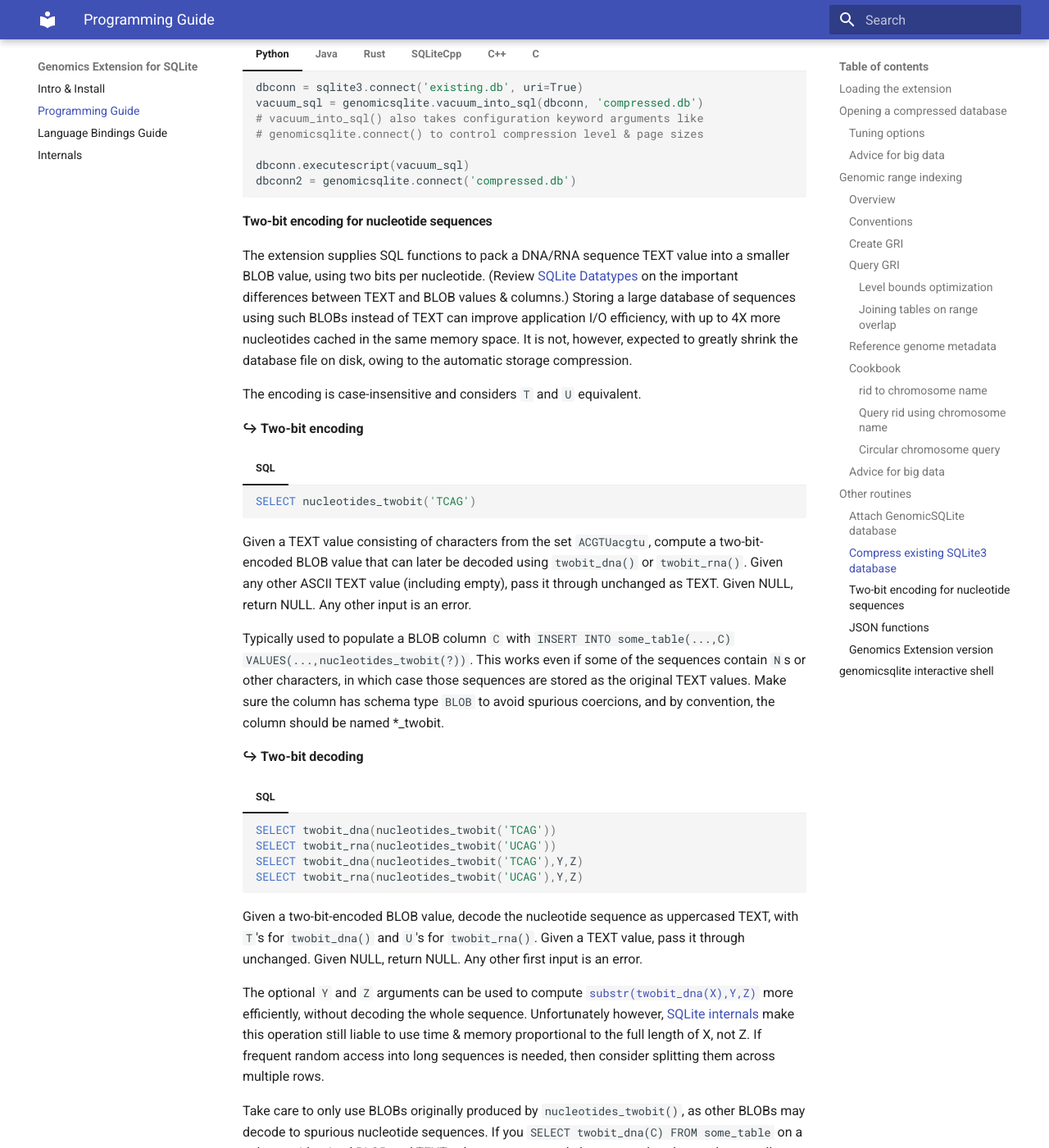
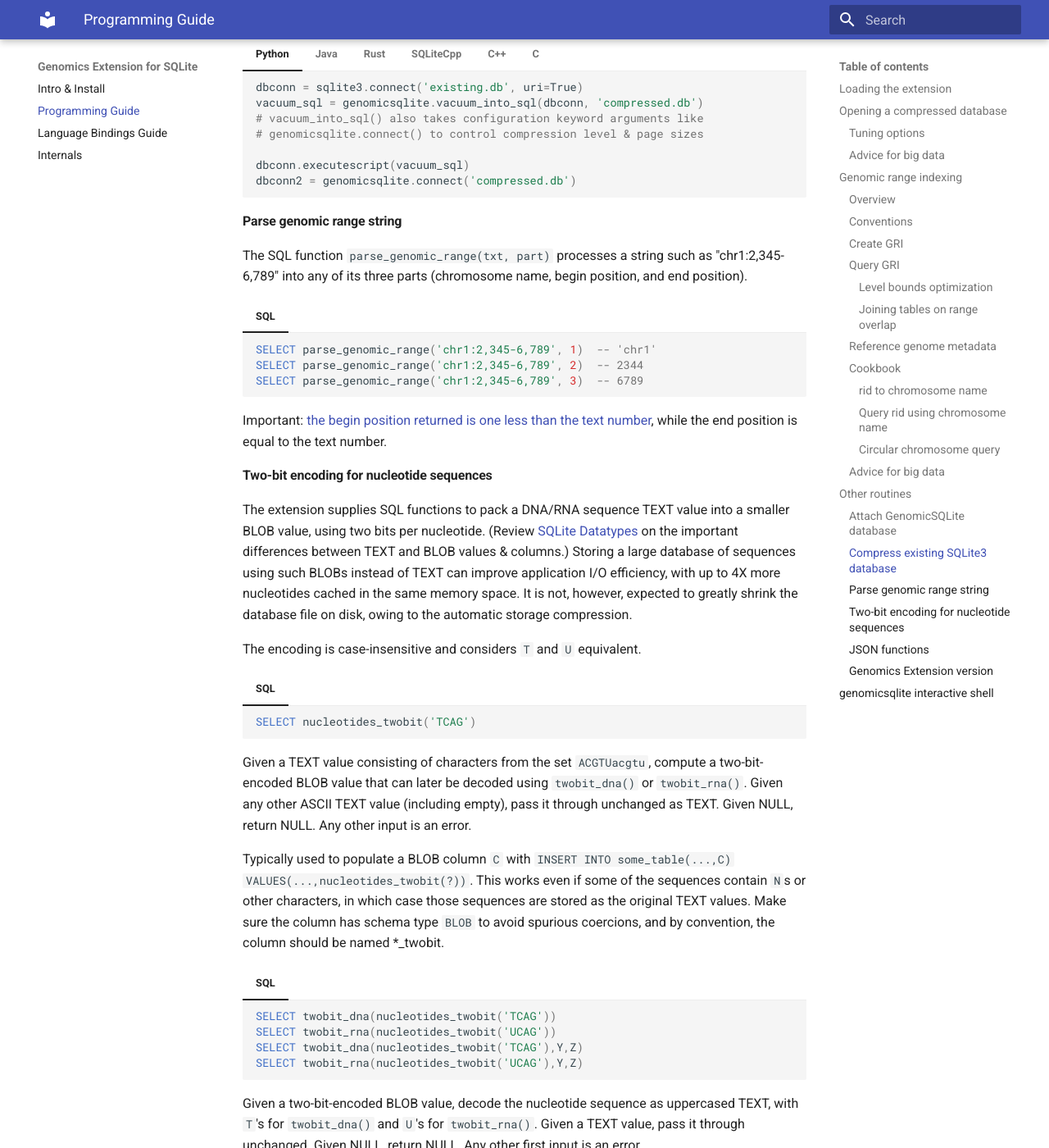
Before and after one commit to mlin/GenomicSQLite, an MkDocs documentation site: the page built from docs/guide.md, in a window 1280 px wide and 1400 px high, scrolled down 11780 px. Shown: the whole window at 82% size. Built offline with MkDocs 1.6.1 and Material for MkDocs 9.7.7, drawn with Linux system fonts in a browser that asks for light colours; some of the changed text lies outside the part shown.

Commit message:
add in-SQL parse_genomic_range()

````diff
--- a/docs/guide.md
+++ b/docs/guide.md
@@ -1026,13 +1026,24 @@ But this plan strongly depends on the contiguity assumption.
     /* genomicsqlite_open("compressed.db", ...); */
     ```
 
+#### Parse genomic range string
+
+The SQL function `parse_genomic_range(txt, part)` processes a string such as "chr1:2,345-6,789" into any of its three parts (chromosome name, begin position, and end position).
+
+=== "SQL"
+    ``` sql
+    SELECT parse_genomic_range('chr1:2,345-6,789', 1)  -- 'chr1'
+    SELECT parse_genomic_range('chr1:2,345-6,789', 2)  -- 2344
+    SELECT parse_genomic_range('chr1:2,345-6,789', 3)  -- 6789
+    ```
+
+Important: [the begin position returned is one less than the text number](https://genome.ucsc.edu/FAQ/FAQtracks#tracks1), while the end position is equal to the text number.
+
 #### Two-bit encoding for nucleotide sequences
 
 The extension supplies SQL functions to pack a DNA/RNA sequence TEXT value into a smaller BLOB value, using two bits per nucleotide. (Review [SQLite Datatypes](https://www.sqlite.org/datatype3.html) on the important differences between TEXT and BLOB values & columns.) Storing a large database of sequences using such BLOBs instead of TEXT can improve application I/O efficiency, with up to 4X more nucleotides cached in the same memory space. It is not, however, expected to greatly shrink the database file on disk, owing to the automatic storage compression.
 
 The encoding is case-insensitive and considers `T` and `U` equivalent.
-
-**↪ Two-bit encoding**
 
 === "SQL"
     ``` sql
@@ -1042,8 +1053,6 @@ The encoding is case-insensitive and considers `T` and `U` equivalent.
 Given a TEXT value consisting of characters from the set `ACGTUacgtu`, compute a two-bit-encoded BLOB value that can later be decoded using `twobit_dna()` or `twobit_rna()`. Given any other ASCII TEXT value (including empty), pass it through unchanged as TEXT. Given NULL, return NULL. Any other input is an error.
 
 Typically used to populate a BLOB column `C` with `INSERT INTO some_table(...,C) VALUES(...,nucleotides_twobit(?))`. This works even if some of the sequences contain `N`s or other characters, in which case those sequences are stored as the original TEXT values. Make sure the column has schema type `BLOB` to avoid spurious coercions, and by convention, the column should be named *_twobit.
-
-**↪ Two-bit decoding**
 
 === "SQL"
     ``` sql
````
Also changed, not shown: other parts of docs/guide.md (+0 -2 lines), README.md (+1 -0 lines), docs/index.md (+1 -0 lines), 2 other files.
